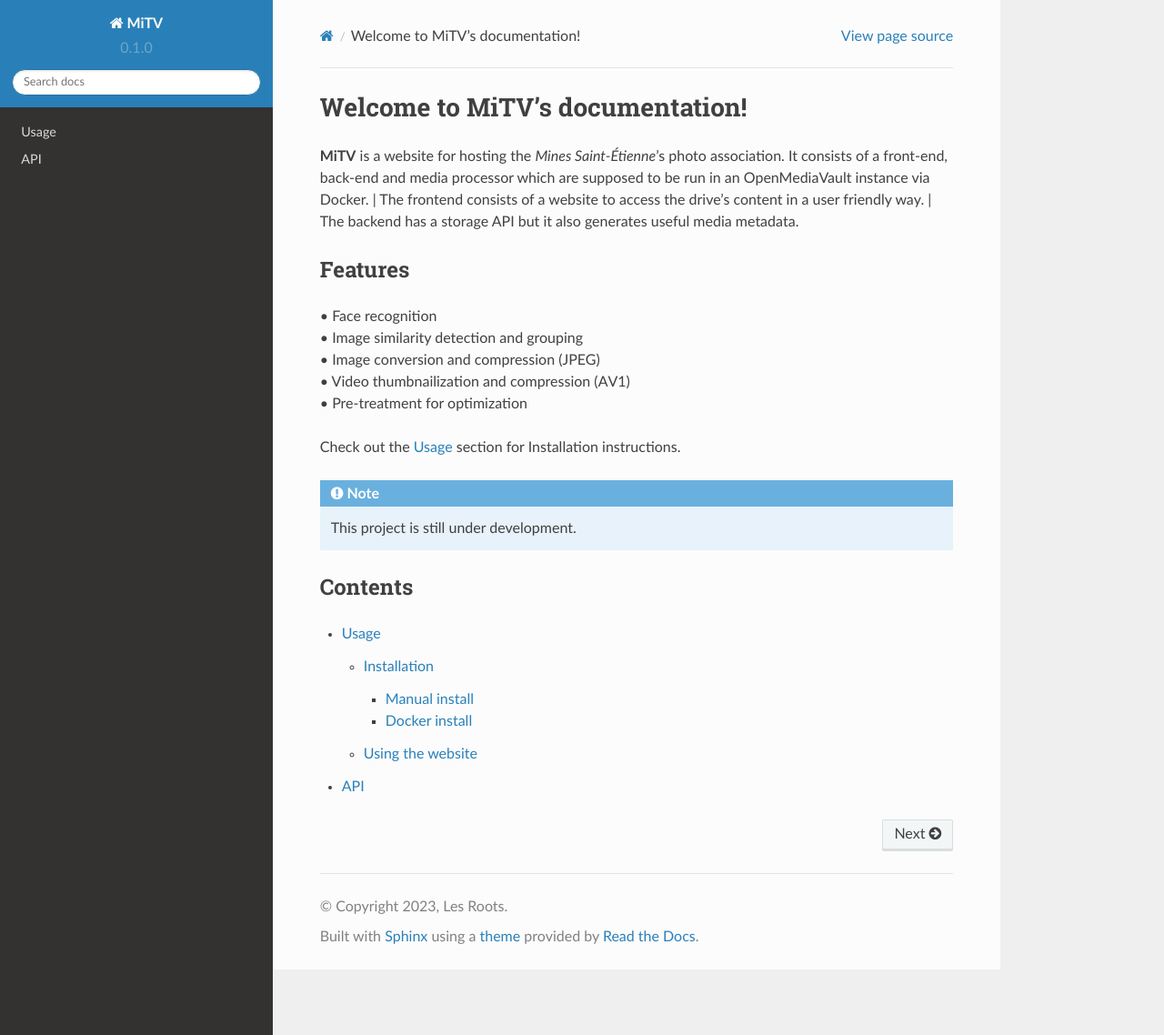
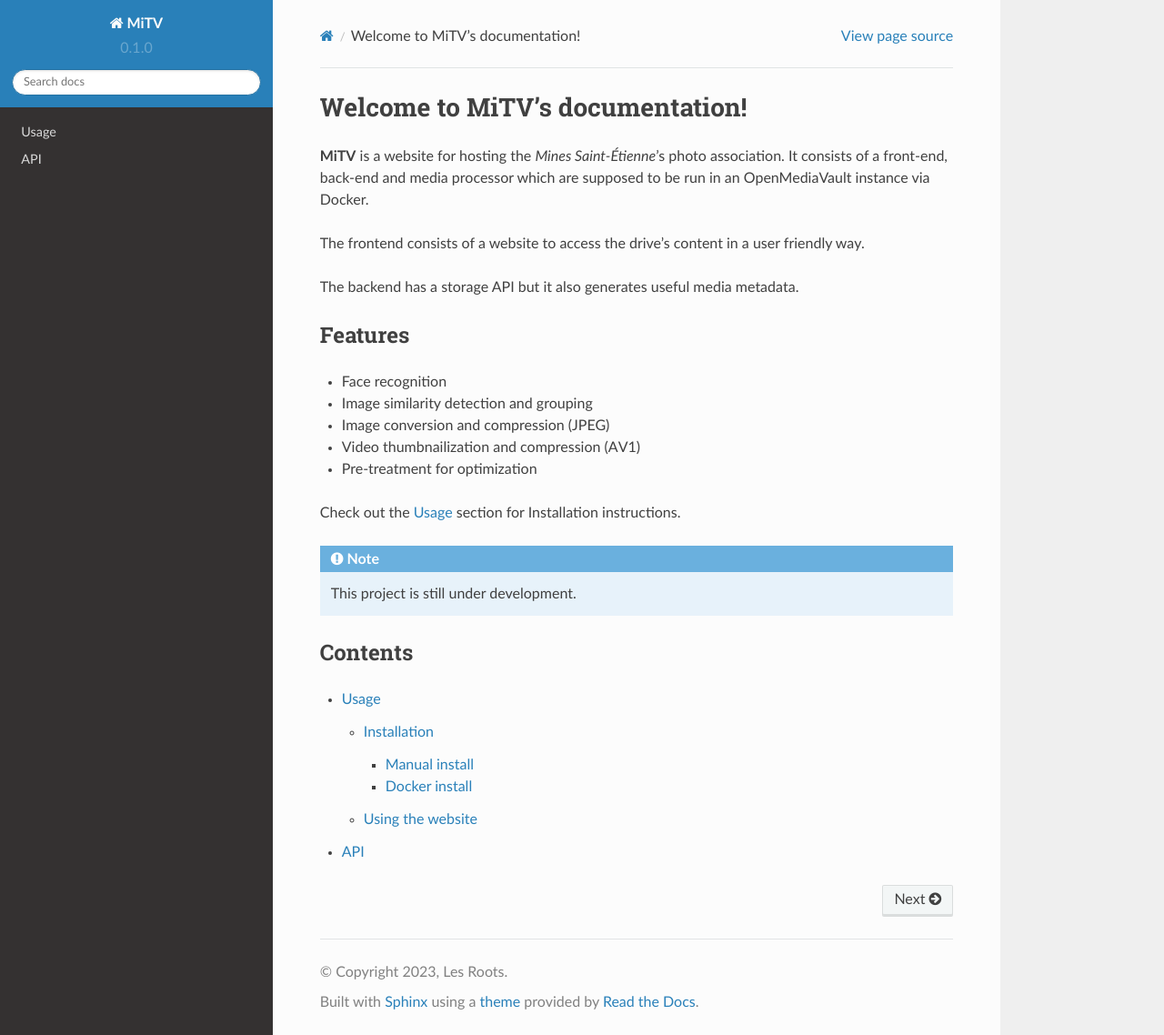
Before and after one commit to liamLatour/MiTV, a Sphinx documentation site: the page built from docs/source/index.rst, in a window 1280 px wide and 1138 px high. Shown: the whole window at 91% size. Built offline with Sphinx 7.4.7 and the Read the Docs theme 2.0.0, drawn with Linux system fonts in a browser that asks for light colours.

```diff
--- a/docs/source/index.rst
+++ b/docs/source/index.rst
@@ -3,17 +3,19 @@ Welcome to MiTV's documentation!
 
 **MiTV** is a website for hosting the *Mines Saint-Étienne*'s photo association.
 It consists of a front-end, back-end and media processor which are supposed to be run in an OpenMediaVault instance via Docker.
-| The frontend consists of a website to access the drive’s content in a user friendly way.
-| The backend has a storage API but it also generates useful media metadata.
+
+The frontend consists of a website to access the drive’s content in a user friendly way.
+
+The backend has a storage API but it also generates useful media metadata.
 
 Features
 --------
 
-| • Face recognition
-| • Image similarity detection and grouping
-| • Image conversion and compression (JPEG)
-| • Video thumbnailization and compression (AV1)
-| • Pre-treatment for optimization
+* Face recognition
+* Image similarity detection and grouping
+* Image conversion and compression (JPEG)
+* Video thumbnailization and compression (AV1)
+* Pre-treatment for optimization
 
 Check out the :doc:`usage` section for Installation instructions.
 
```
